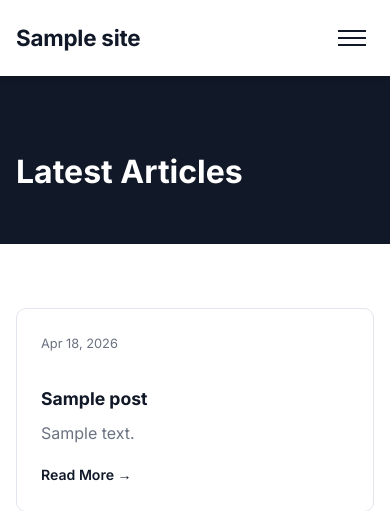
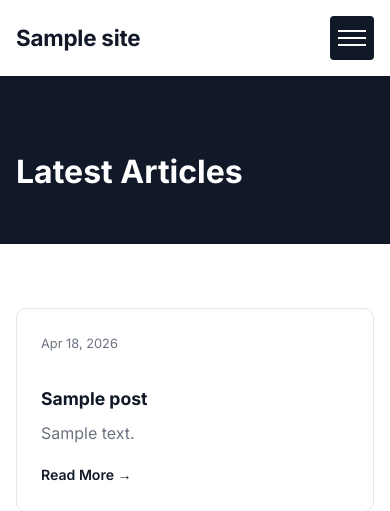
Before and after one commit to Dvrchmnd72/Envision-Legal, a WordPress theme: template wp-content/themes/envision-legal-child/index.php in a window 390 px wide. Shown: the top 511 px of the page. Run offline with PHP 8.4 and a stand-in for WordPress, Linux system fonts and the light colour scheme; the site name, menu and one post (Sample post) are stand-ins, and other content is empty; some libraries are stand-ins or nearby versions.

Commit message:
fix: make mobile nav toggle consistently visible across pages
Agent-Logs-Url: https://github.com/Dvrchmnd72/Envision-Legal/sessions/8c8ef988-7c9e-446f-b59c-3b97374859b9

Co-authored-by: Dvrchmnd72 <214727327+Dvrchmnd72@users.noreply.github.com>

```diff
--- a/wp-content/themes/envision-legal-child/assets/css/theme.css
+++ b/wp-content/themes/envision-legal-child/assets/css/theme.css
@@ -219,7 +219,7 @@ p {
 	gap: 5px;
 	width: 44px;
 	height: 44px;
-	background: none;
+	background: var(--el-navy);
 	border: none;
 	cursor: pointer;
 	padding: 12px 8px;
@@ -230,7 +230,7 @@ p {
 	display: block;
 	width: 100%; /* 100% of the available inner width after horizontal padding */
 	height: 2px;
-	background: var(--el-navy);
+	background: var(--el-white);
 	transition: transform var(--el-trans), opacity var(--el-trans);
 }
 
```
